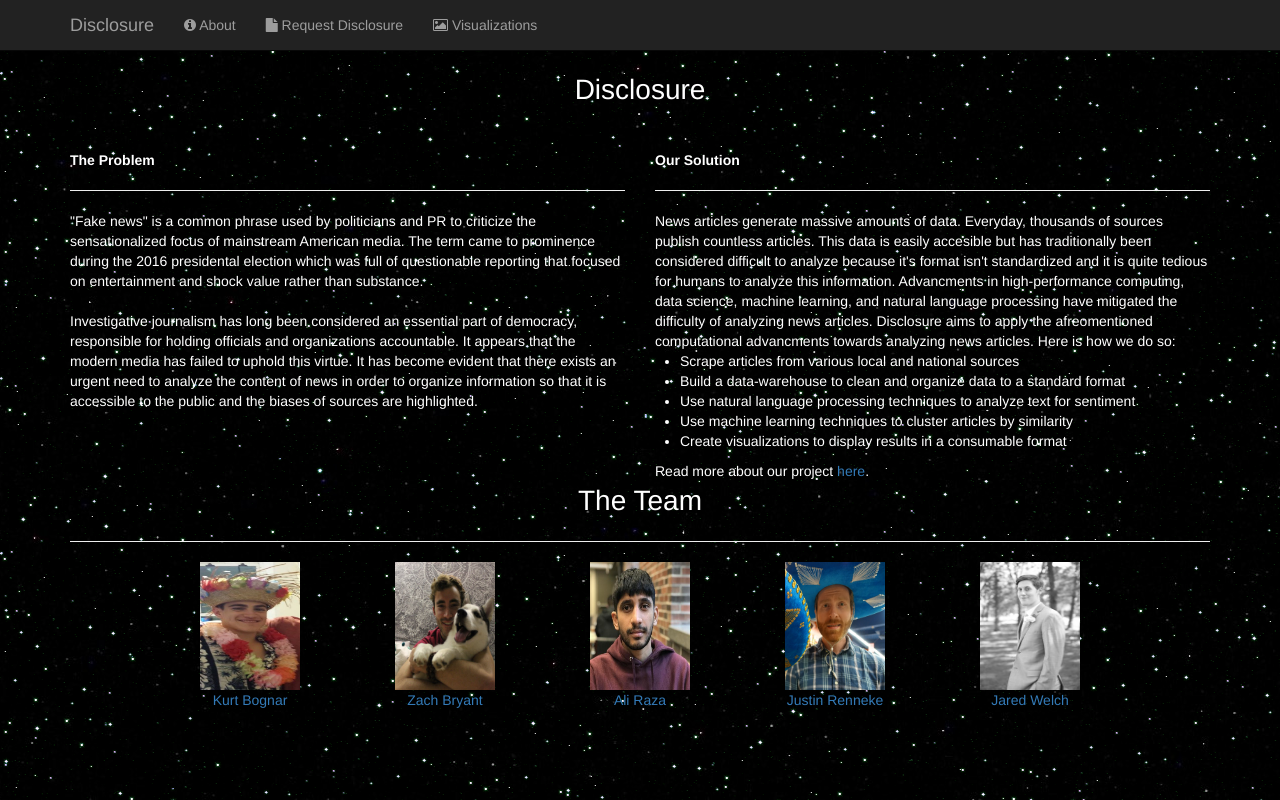
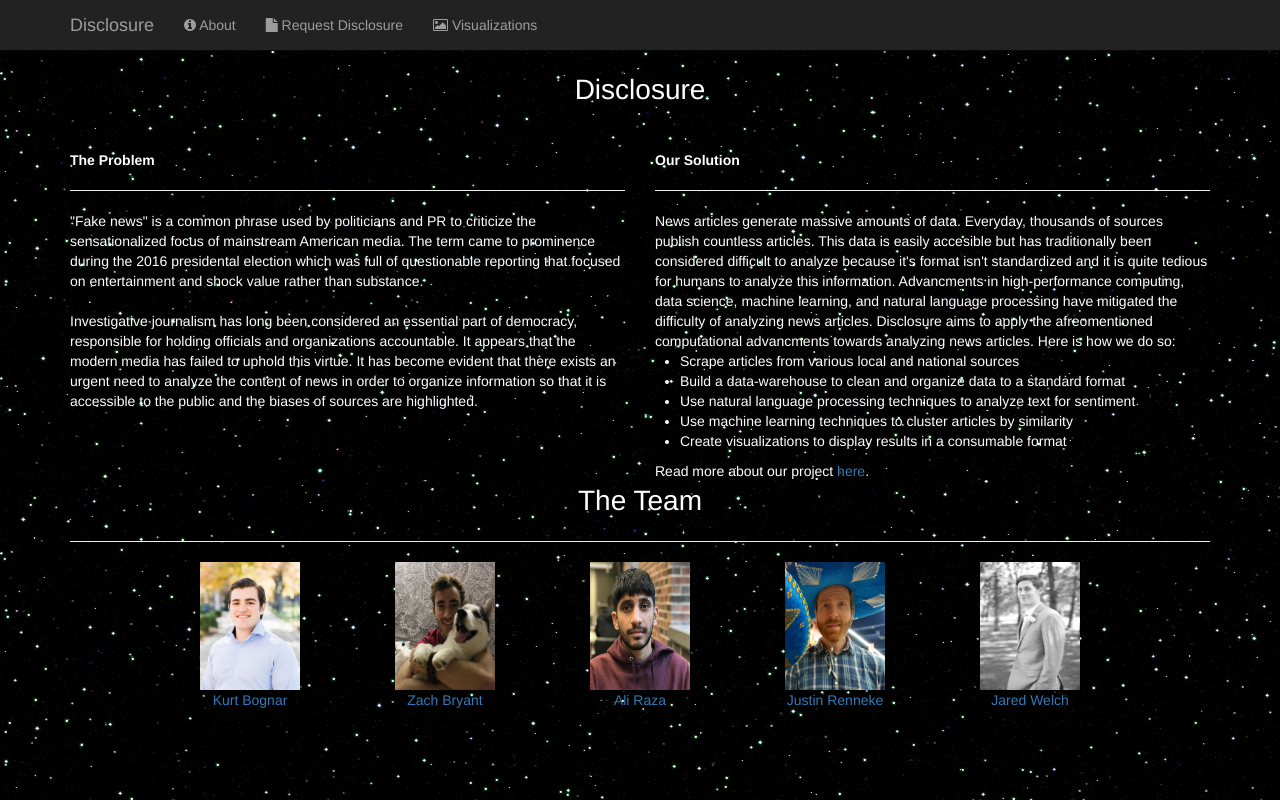
Before and after one commit to jaredwelch1/CapstoneI, a Flask app: page /about in a window 1280 px wide. Run offline with Flask 2, Linux system fonts and the light colour scheme; some libraries are stand-ins or nearby versions.

Commit message:
Updated kurt photo

```diff
--- a/code/application/templates/about.html
+++ b/code/application/templates/about.html
@@ -44,7 +44,7 @@
 
 				<div class="col-lg-1"></div>
 				<div class="col-lg-2 member">
-                    <img src="{{url_for('.static', filename='kurt.jpg')}}" class="team-img"><br>
+                    <img src="{{url_for('.static', filename='kurt.png')}}" class="team-img"><br>
                     <a href="https://www.linkedin.com/in/kurt-bognar-02b826a9/">Kurt Bognar</a>
                 </div>
 				<div class="col-lg-2 member">
```
Also changed, not shown: code/application/static/kurt.jpg (deleted), code/application/static/kurt.png (added).
